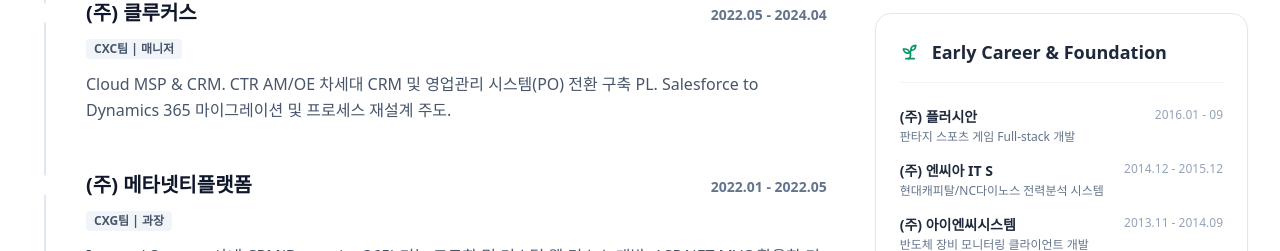
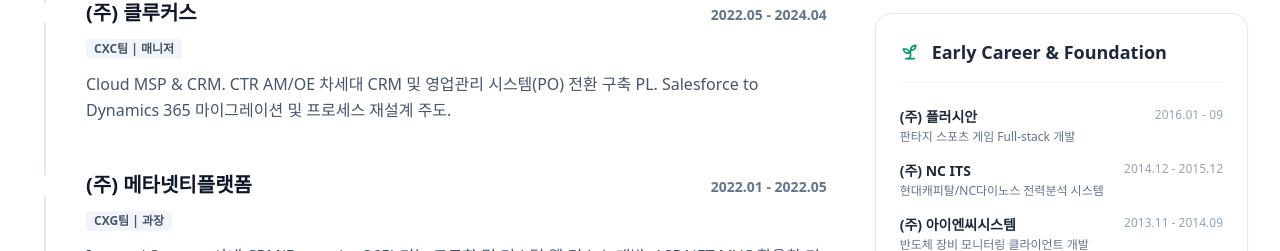
Before and after one commit to KyungminHeo/My-Portfolio, a React (Vite) app: page / in a window 1280 px wide. Shown: the part 2952-3203 px from the top of the page. Built offline with nearby package versions, Linux system fonts and the light colour scheme.

Commit message:
feat: Update company name in constants
Refactors the company name "(주) 엔씨아 IT S" to "(주) NC ITS" in the constants to reflect the correct entity.

```diff
--- a/constants.ts
+++ b/constants.ts
@@ -5,7 +5,6 @@
   title: "AI·클라우드·CRM 풀스택 개발자",
   email: "rusemia@gmail.com",
   phone: "010-9046-7117",
-  location: "경기 하남시 미사강변동로",
   currentRole: "(주)덱스컨설팅 Dynamics 팀 차장",
   summaryQuote: `"문제를 해결하고 가치를 창출하는 개발자,\n아키텍처 설계부터 서비스 구현까지 비즈니스를 극대화합니다."`,
   introduction: "아키텍처 설계부터 AI·클라우드·데이터 엔지니어링까지 연결해\n비즈니스 가치를 극대화합니다.",
@@ -93,7 +92,7 @@
     period: "2016.01 - 09"
   },
   {
-    company: "(주) 엔씨아 IT S",
+    company: "(주) NC ITS",
     role: "현대캐피탈/NC다이노스 전력분석 시스템",
     period: "2014.12 - 2015.12"
   },
```
